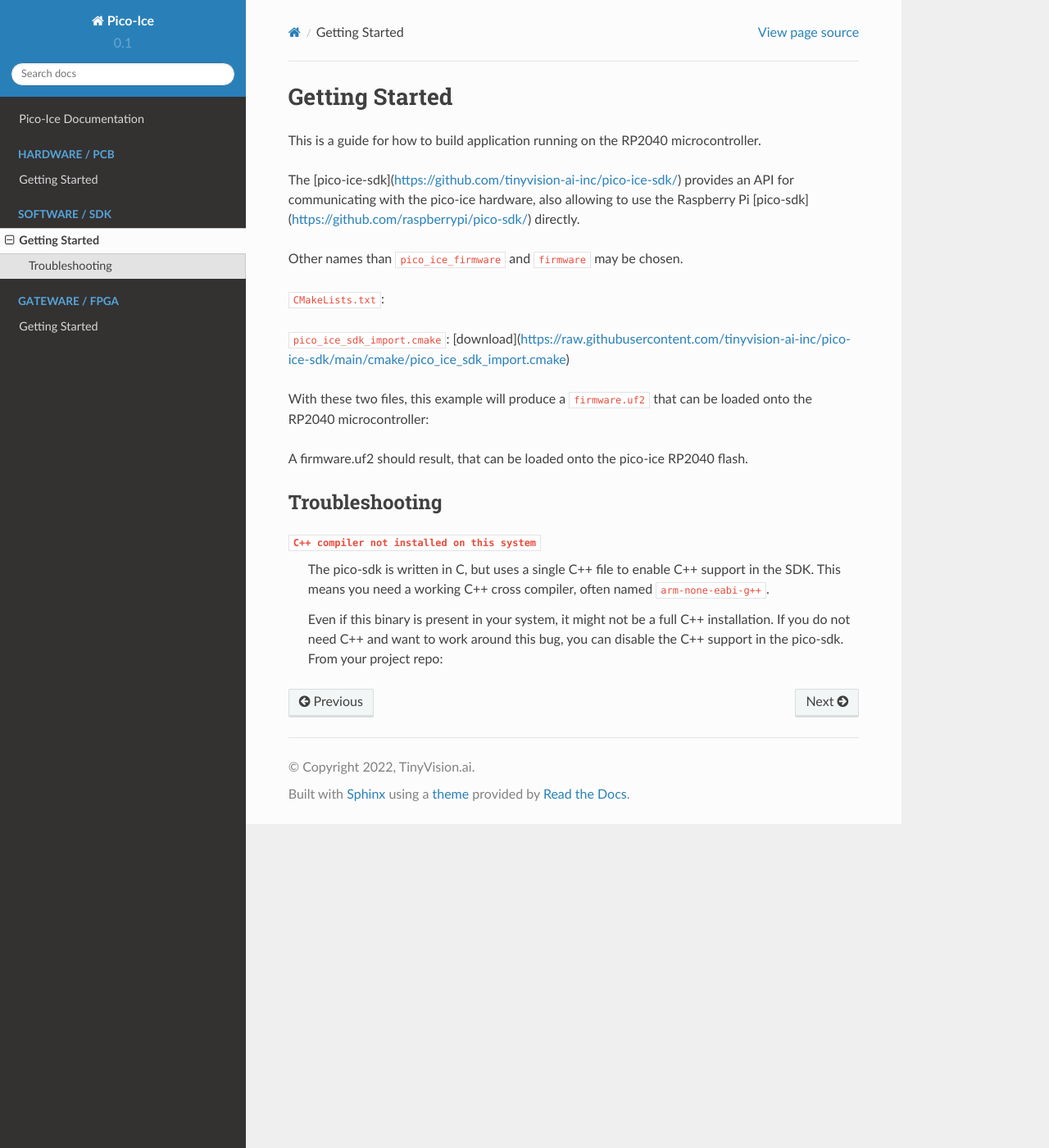
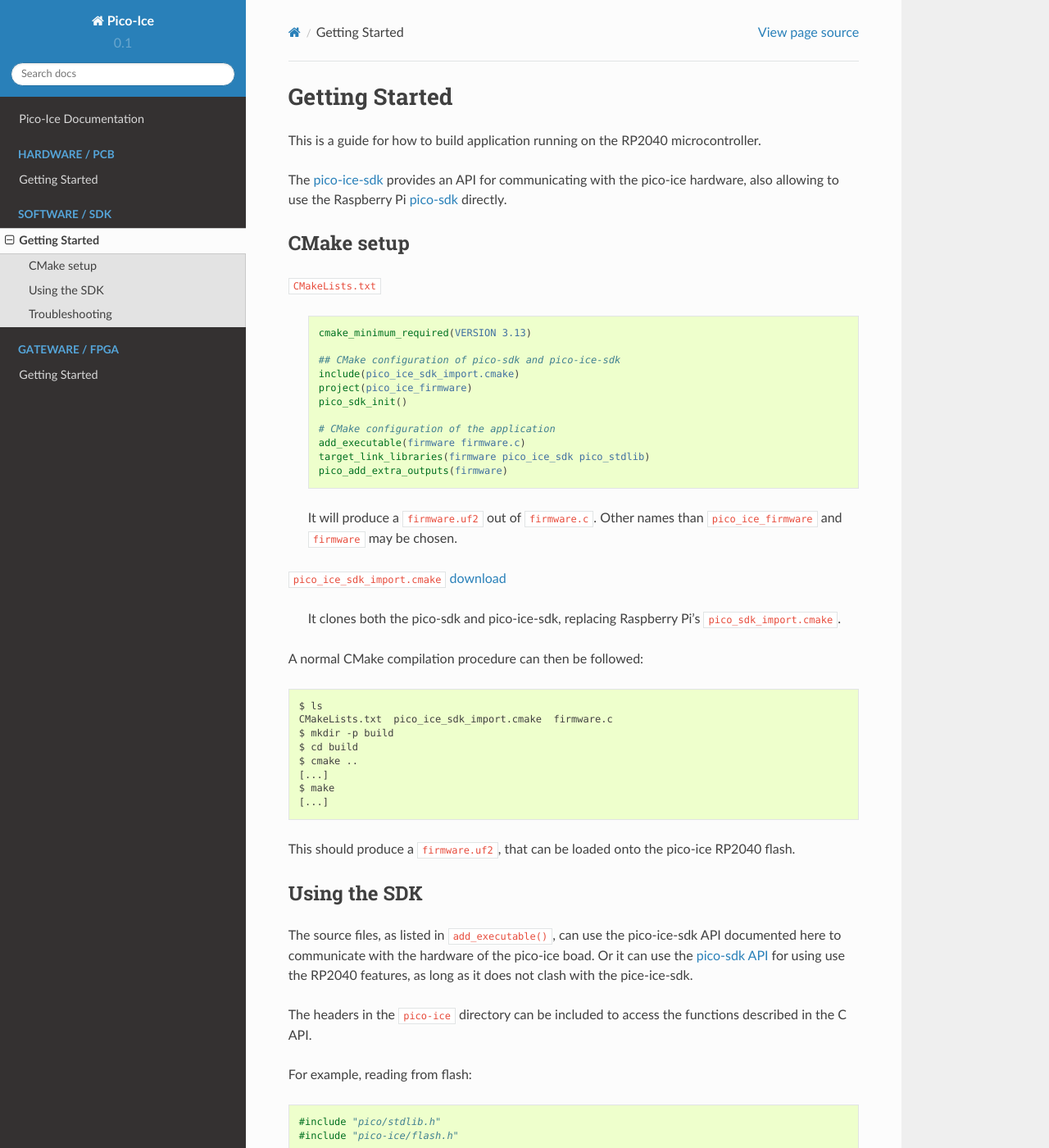
Before and after one commit to tinyvision-ai-inc/pico-ice, a Sphinx documentation site: the page built from Docs/source/software/getting-started.rst, in a window 1280 px wide and 1400 px high. Shown: the whole window at 82% size. Built offline with Sphinx 7.4.7 and the Read the Docs theme 2.0.0, drawn with Linux system fonts in a browser that asks for light colours; some of the changed text lies outside the part shown.

Commit message:
Docs: document the CMake workflow

```diff
--- a/Docs/source/software/getting-started.rst
+++ b/Docs/source/software/getting-started.rst
@@ -2,40 +2,76 @@
 ===============
 This is a guide for how to build application running on the RP2040 microcontroller.
 
-The [pico-ice-sdk](https://github.com/tinyvision-ai-inc/pico-ice-sdk/) provides an API for communicating with the pico-ice hardware, also allowing to use the Raspberry Pi [pico-sdk](https://github.com/raspberrypi/pico-sdk/) directly.
+The `pico-ice-sdk <https://github.com/tinyvision-ai-inc/pico-ice-sdk/>`_ provides an API for communicating with the pico-ice hardware, also allowing to use the Raspberry Pi `pico-sdk <https://github.com/raspberrypi/pico-sdk/>`_ directly.
 
-Other names than ``pico_ice_firmware`` and ``firmware`` may be chosen.
 
-``CMakeLists.txt``:
+CMake setup
+-----------
 
-.. code-block:: cmake
-   cmake_minimum_required(VERSION 3.13)
+``CMakeLists.txt``
 
-   ## CMake configuration of pico-sdk and pico-ice-sdk
-   include(pico_ice_sdk_import.cmake)
-   project(pico_ice_firmware)
-   pico_sdk_init()
+    .. code-block:: cmake
 
-   # CMake configuration of the application
-   add_executable(firmware firmware.c)
-   target_link_libraries(firmware pico_ice_sdk pico_stdlib)
-   pico_add_extra_outputs(firmware)
+       cmake_minimum_required(VERSION 3.13)
 
-``pico_ice_sdk_import.cmake``: [download](https://raw.githubusercontent.com/tinyvision-ai-inc/pico-ice-sdk/main/cmake/pico_ice_sdk_import.cmake)
+       ## CMake configuration of pico-sdk and pico-ice-sdk
+       include(pico_ice_sdk_import.cmake)
+       project(pico_ice_firmware)
+       pico_sdk_init()
 
-With these two files, this example will produce a ``firmware.uf2`` that can be loaded onto the RP2040 microcontroller:
+       # CMake configuration of the application
+       add_executable(firmware firmware.c)
+       target_link_libraries(firmware pico_ice_sdk pico_stdlib)
+       pico_add_extra_outputs(firmware)
 
-.. code-block:: shell
+    It will produce a ``firmware.uf2`` out of ``firmware.c``.
+    Other names than ``pico_ice_firmware`` and ``firmware`` may be chosen.
+
+``pico_ice_sdk_import.cmake`` `download`_
+
+   It clones both the pico-sdk and pico-ice-sdk, replacing Raspberry Pi's ``pico_sdk_import.cmake``.
+
+.. _download: https://raw.githubusercontent.com/tinyvision-ai-inc/pico-ice-sdk/main/cmake/pico_ice_sdk_import.cmake
+
+A normal CMake compilation procedure can then be followed:
+
+.. code-block::
+
    $ ls
    CMakeLists.txt  pico_ice_sdk_import.cmake  firmware.c
-   $ mkdir build
+   $ mkdir -p build
    $ cd build
    $ cmake ..
    [...]
    $ make
    [...]
 
-A firmware.uf2 should result, that can be loaded onto the pico-ice RP2040 flash.
+This should produce a ``firmware.uf2``, that can be loaded onto the pico-ice RP2040 flash.
+
+
+Using the SDK
+-------------
+
+The source files, as listed in ``add_executable()``, can use the pico-ice-sdk API documented here to communicate with the hardware of the pico-ice boad.
+Or it can use the `pico-sdk API <https://raspberrypi.github.io/pico-sdk-doxygen/>`_ for using use the RP2040 features, as long as it does not clash with the pice-ice-sdk.
+
+The headers in the ``pico-ice`` directory can be included to access the functions described in the C API.
+
+For example, reading from flash:
+
+.. code-block:: C
+
+   #include "pico/stdlib.h"
+   #include "pico-ice/flash.h"
+
+   int
+   main(void)
+   {
+       // TODO: once the API gets ready, implement an example
+
+       return 0;
+   }
+
 
 Troubleshooting
 ---------------
@@ -49,6 +85,7 @@
    in the pico-sdk. From your project repo:
 
    .. code-block:: shell
+
       $ cd build
       $ cmake ..
       $ sed -i '/new_delete.cpp/ d' _deps/pico-sdk-src/src/rp2_common/pico_standard_link/CMakeLists.txt
```
